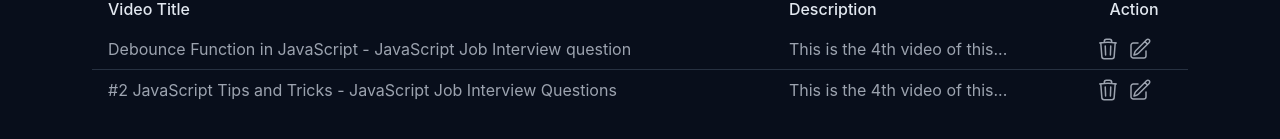
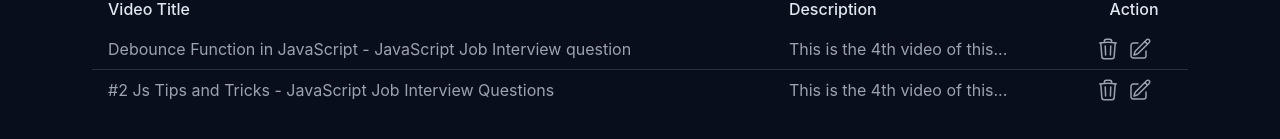
Before and after one commit to Nabi171/lPortalApp, a React (Create React App) app: page /Dashboard/videos in a window 1280 px wide. Shown: the part 223-362 px from the top of the page. Built offline with nearby package versions, Linux system fonts and the light colour scheme; data requests are answered from the project's data file.

Commit message:
sgghfhgfjjgjhjkl

```diff
--- a/server/db.json
+++ b/server/db.json
@@ -68,12 +68,12 @@
     },
     {
       "id": 2,
-      "title": "#2 JavaScript Tips and Tricks - JavaScript Job Interview Questions",
-      "description": "JavaScript Tips and Tricks - JavaScript Job Interview Questions - Bangla Tutorial \nIn this video, I have shown 8 more JavaScript pro tips that will make a JavaScript Developer's life easier.",
-      "url": "https://www.youtube.com/embed/E9_R88eKcBM",
-      "views": "91.2K",
-      "duration": "31:30",
-      "createdAt": "2023-02-24T17:59:00.000Z"
+      "title": "#2 Js Tips and Tricks - JavaScript Job Interview Questions",
+      "description": "JavaScript Tips and Tricks - JavaScript Job Interview Questions - Bangla Tutorial \nIn this video, I have shown 8 more JavaScript pro tips that will make a JavaScript Developer's life dificult",
+      "url": "https://www.youtube.comm/embed/E9_R88eKcBM",
+      "views": "93.3K",
+      "duration": "91:30",
+      "createdAt": "2023-04-17"
     }
   ],
   "assignments": [
--- a/src/components/Admin Portal/Videos/FormEdit.js
+++ b/src/components/Admin Portal/Videos/FormEdit.js
@@ -1,6 +1,9 @@
 import React, { useState } from 'react';
+import { useNavigate } from 'react-router';
+import { useEditVideoMutation } from '../../../features/apiSlice';
 
 const FormEdit = ({ video }) => {
+    const navigate = useNavigate();
     const {
         id,
         title: initialTitle,
@@ -11,6 +14,8 @@ const FormEdit = ({ video }) => {
         createdAt: initialCreatedAt,
     } = video;
 
+    const [editVideo, { isLoading, isError, isSuccess }] =
+        useEditVideoMutation();
 
     const [title, setTitle] = useState(initialTitle);
     const [description, setDescription] = useState(initialDescription);
@@ -18,9 +23,28 @@ const FormEdit = ({ video }) => {
     const [views, setViews] = useState(initialViews);
     const [duration, setDuration] = useState(initialDuration);
     const [createdAt, setCreatedAt] = useState(initialCreatedAt);
+
+
+    const handleSubmit = (e) => {
+        e.preventDefault();
+        editVideo({
+            id,
+            data: {
+                title,
+                description,
+                url,
+                views,
+                duration,
+                createdAt
+            },
+        });
+        navigate('/Dashboard/videos')
+        window.location.reload();
+    };
+
     return (
         <form
-            // onSubmit={handleSubmit}
+            onSubmit={handleSubmit}
             className="mt-8 space-y-6" action="#" method="POST" >
             <input type="hidden" name="remember" value="true" />
             <div className="rounded-md shadow-sm -space-y-px">
--- a/src/features/apiSlice.js
+++ b/src/features/apiSlice.js
@@ -15,6 +15,7 @@ export const apiSlice = createApi({
     }),
     tagTypes: ["Videos"],
     endpoints: (builder) => ({
+        //handle videos implement
         getVideos: builder.query({
             query: () => "/videos",
             keepUnusedDataFor: 600,
@@ -51,6 +52,7 @@ export const apiSlice = createApi({
             }),
             invalidatesTags: ["videos"],
         }),
+
         getQuizzes: builder.query({
             query: () => "/quizzes",
             keepUnusedDataFor: 600,
@@ -61,11 +63,37 @@ export const apiSlice = createApi({
             keepUnusedDataFor: 600,
             providesTags: ["assignmentMark"],
         }),
+
+        //handle assignment implement
         getAssignments: builder.query({
             query: () => "/assignments",
             keepUnusedDataFor: 600,
             providesTags: ["assignments"],
         }),
+        getAssignment: builder.query({
+            query: (assignmentId) => `/assignments/${assignmentId}`,
+            providesTags: (result, error, arg) => [{ type: "Assignment", id: arg }],
+        }),
+        editAssignment: builder.mutation({
+            query: ({ id, data }) => ({
+                url: `/assignments/${id}`,
+                method: "PATCH",
+                body: data,
+            }),
+            invalidatesTags: (result, error, arg) => [
+                "Books",
+                { type: "Video", id: arg.id },
+
+            ],
+        }),
+        deleteAssignment: builder.mutation({
+            query: (id) => ({
+                url: `/assignments/${id}`,
+                method: "DELETE",
+            }),
+            invalidatesTags: ["assignments"],
+        }),
+
         getUsers: builder.query({
             query: () => "/users",
             keepUnusedDataFor: 600,
@@ -82,10 +110,15 @@ export const {
     useGetVideoQuery,
     useAddVideoMutation,
     useEditVideoMutation,
+
     useDeleteVideoMutation,
     useGetQuizzesQuery,
     useGetAssignmentMarkQuery,
+
     useGetAssignmentsQuery,
+    useGetAssignmentQuery,
+    useEditAssignmentMutation,
+
     useGetUsersQuery,
 
 
```
